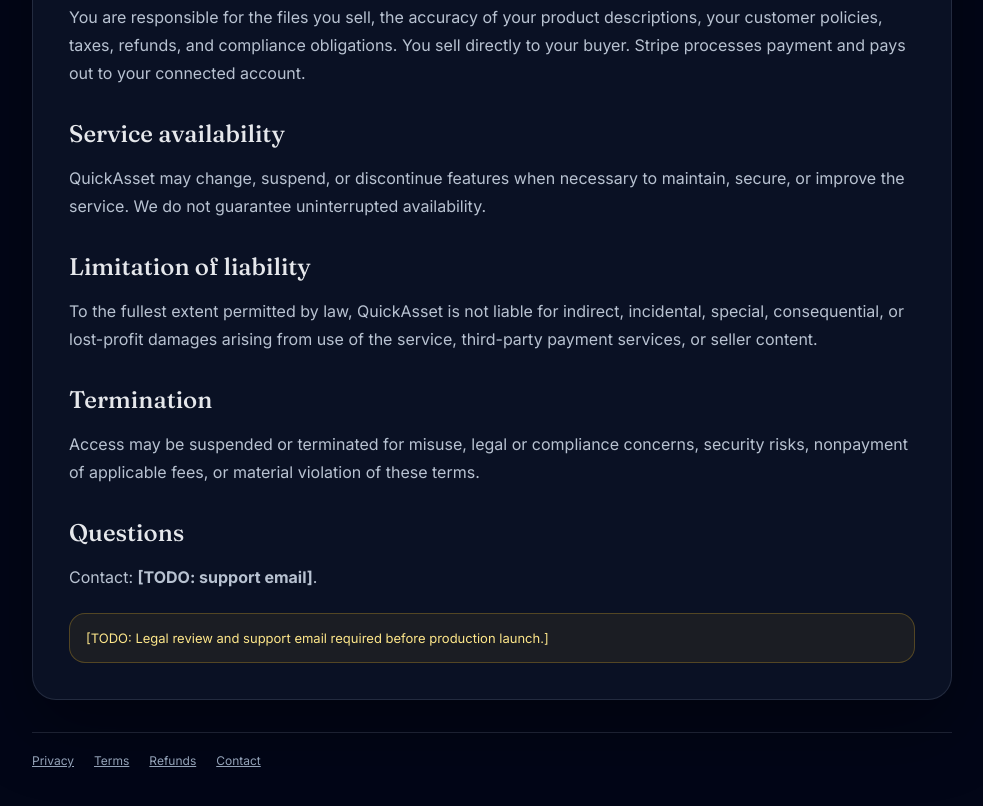
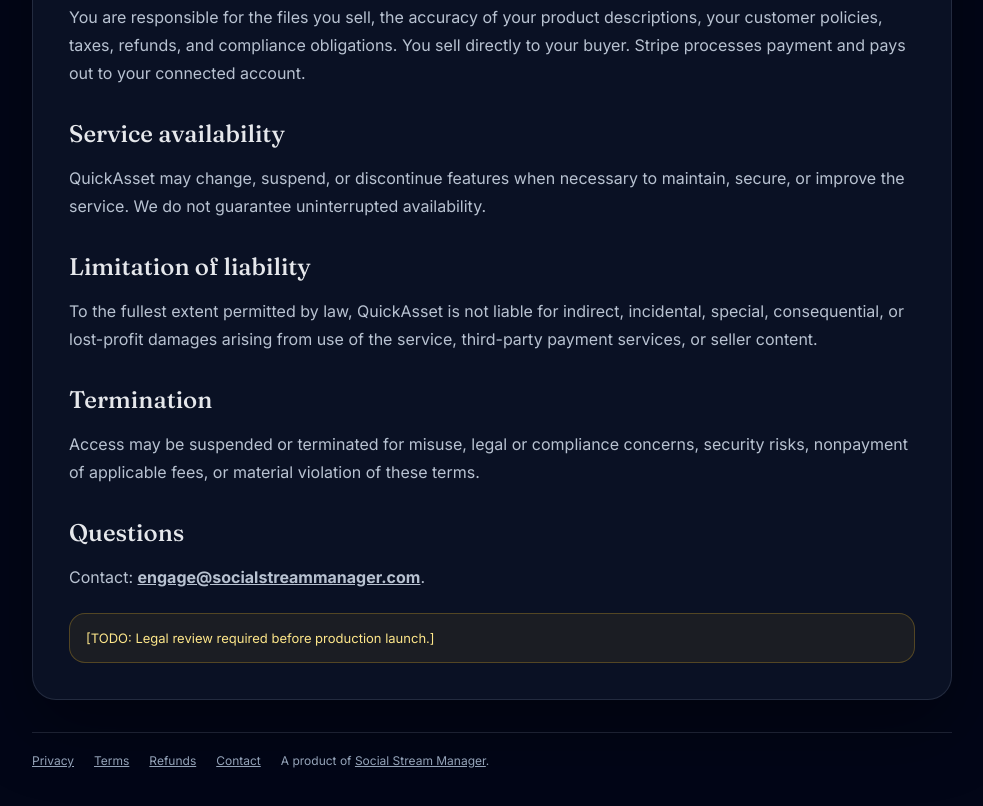
Before and after one commit to mfackrell/quickasset, a website: page terms/index.html in a window 1280 px wide. Shown: the part 550-1356 px from the top of the page, without its empty margins (148-1131 px from the left). Drawn offline with Linux system fonts and the light colour scheme.

Commit message:
Add support contact and Social Stream Manager attribution

```diff
--- a/terms/index.html
+++ b/terms/index.html
@@ -55,8 +55,8 @@
     <h2>Termination</h2>
     <p>Access may be suspended or terminated for misuse, legal or compliance concerns, security risks, nonpayment of applicable fees, or material violation of these terms.</p>
     <h2>Questions</h2>
-    <p>Contact: <strong>[TODO: support email]</strong>.</p>
-    <div class="notice">[TODO: Legal review and support email required before production launch.]</div>
+    <p>Contact: <a href="mailto:engage@socialstreammanager.com"><strong>engage@socialstreammanager.com</strong></a>.</p>
+    <div class="notice">[TODO: Legal review required before production launch.]</div>
   </main>
 
     <footer>
@@ -64,6 +64,7 @@
       <a href="/terms/">Terms</a>
       <a href="/refunds/">Refunds</a>
       <a href="/contact/">Contact</a>
+      <span>A product of <a href="https://www.socialstreammanager.com/" target="_blank" rel="noopener noreferrer">Social Stream Manager</a>.</span>
     </footer>
   </div>
 
```
